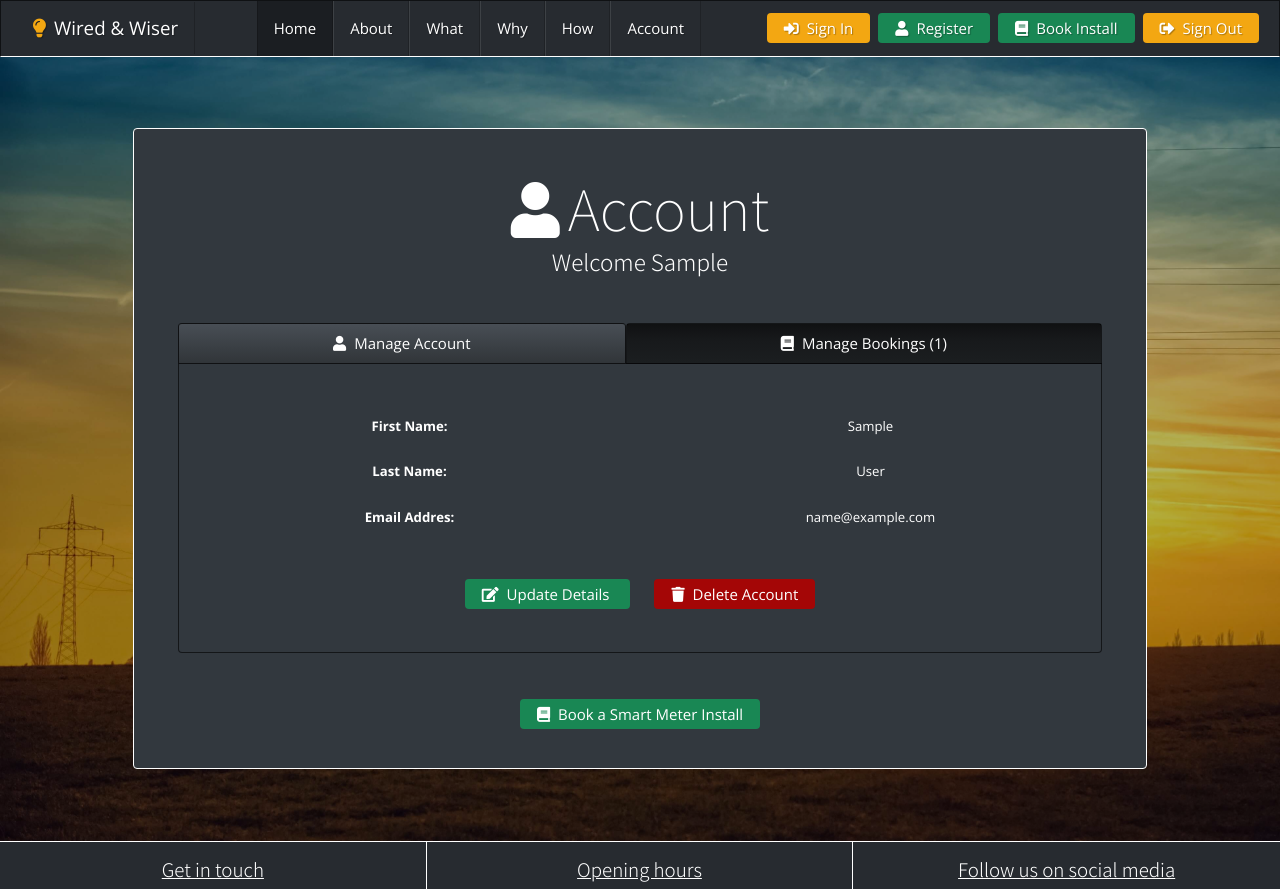
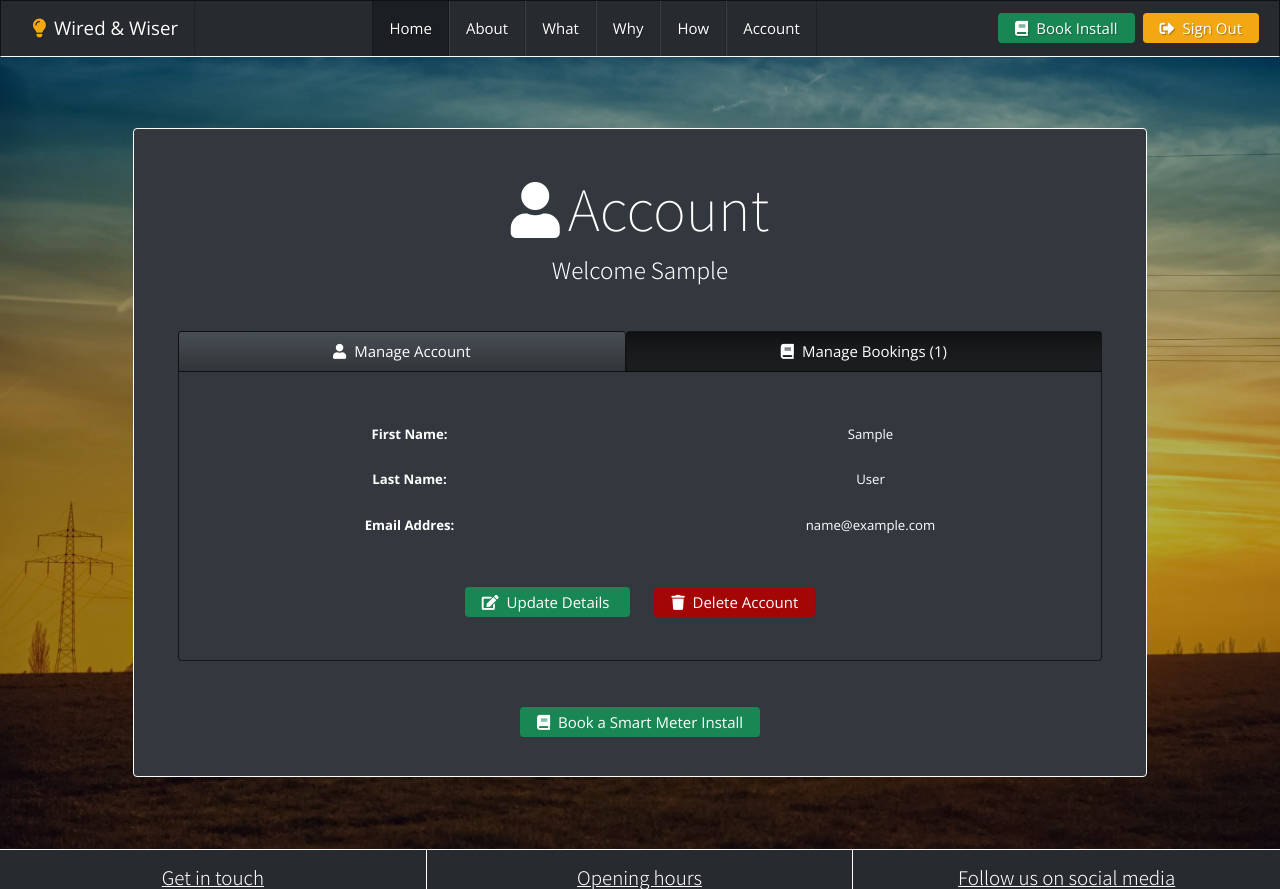
Before and after one commit to LukeGarnham/Wired-and-Wiser-MS3, a Flask app: a page that uses templates/base.html in a window 1280 px wide. Shown: the top 889 px of the page. Run offline with Flask 2, Linux system fonts and the light colour scheme; the visitor is signed in with stand-in values (Sample User, id 1); a database or web service that is not in the repository returns one stand-in record (values such as "Sample title"); some libraries are stand-ins or nearby versions.

Commit message:
Added sign out functionality.

```diff
--- a/app.py
+++ b/app.py
@@ -100,16 +100,30 @@ def account(username):
     # Use email address in session storage to search users collection.  Asign results to user.
     user = mongo.db.users.find_one(
         {"user_email_address": session["user_email_address"]})
+    # Remove the users password.  Even though it is hashed, I don't want to pass this through.
+    user.pop("password")
     # Use email address in session storage to search meter_installs collection.  Asign results to bookings.  Sort by install date and then address.
     bookings = list(mongo.db.meter_installs.find(
         {"user_email_address": session["user_email_address"]}).sort([("install_date", 1),("first_address_line", 1)]))
 
-    # Render template.  Pass through the username, user and bookings variables defined above.
-    return render_template(
-        "account.html",
-        username=username,
-        user=user,
-        bookings=bookings)
+    # Check if there is a user email address saved in session variable, if so render account page.
+    if session["user_email_address"]:
+        # Render template.  Pass through the username, user and bookings variables defined above.
+        return render_template(
+            "account.html",
+            username=username,
+            user=user,
+            bookings=bookings)
+    # If there is no user email address saved in session variable, redirect user to sign in page.
+    return redirect(url_for("signin"))
+
+
+@app.route("/signout")
+def signout():
+    # Remove the users email address from session cookies.
+    flash("You have been signed out.")
+    session.pop("user_email_address")
+    return redirect(url_for("signin"))
 
 
 if __name__ == "__main__":
--- a/templates/account.html
+++ b/templates/account.html
@@ -20,7 +20,7 @@
             <div class="card m-md-5 p-4">
                 <div class="card-body">
                     <div>
-                        <h1 class="display-4"><i class="fas fa-user mr-2"></i>Account</h1>
+                        <h1 class="display-4 mb-3"><i class="fas fa-user mr-2"></i>Account</h1>
                         <h4 class="mb-5">Welcome {{  user.first_name|capitalize  }}</h4>
                     </div>
                     <!-- The skeleton code for the tabs was copid from Bootstrap: https://getbootstrap.com/docs/4.5/components/navs/#javascript-behavior -->
--- a/templates/base.html
+++ b/templates/base.html
@@ -42,36 +42,42 @@
                     <li class="nav-item">
                         <a class="nav-link px-3" href="#" >How</a>
                     </li>
+                    {% if session.user_email_address %}
                         <li class="nav-item">
                             <a class="nav-link px-3" href="{{ url_for('account', username=session['user_email_address']) }}" >Account</a>
                         </li>
+                        <li class="nav-item d-lg-none">
+                            <a class="nav-link px-3" href="#" >Book Install</a>
+                        </li>
+                        <li class="nav-item d-lg-none">
+                            <a class="nav-link px-3" href="{{ url_for('signout') }}" >Sign Out</a>
+                        </li>
+                    {% else %}
                         <li class="nav-item d-lg-none">
                             <a class="nav-link px-3" href="{{ url_for('signin') }}" >Sign In</a>
                         </li>
                         <li class="nav-item d-lg-none">
                             <a class="nav-link px-3" href="{{ url_for('register') }}" >Register</a>
                         </li>
-                    <li class="nav-item d-lg-none">
-                        <a class="nav-link px-3" href="#" >Book Install</a>
-                    </li>
-                    <li class="nav-item d-lg-none">
-                        <a class="nav-link px-3" href="#" >Sign Out</a>
-                    </li>
+                    {% endif %}
                 </ul>
 
                 <!-- Navigation buttons (right) -->
+                {% if session.user_email_address %}
+                    <a href="#" class="d-none d-lg-block button green px-3 py-1 mx-1">
+                        <i class="fas fa-book mr-2"></i>Book Install
+                    </a>
+                    <a href="{{ url_for('signout') }}" class="d-none d-lg-block button orange px-3 py-1 mx-1" >
+                        <i class="fas fa-sign-out-alt mr-2"></i>Sign Out
+                    </a>
+                {% else %}
                     <a href="{{ url_for('signin') }}" class="d-none d-lg-block button orange px-3 py-1 mx-1">
                         <i class="fas fa-sign-in-alt mr-2"></i>Sign In
                     </a>
                     <a href="{{ url_for('register') }}" class="d-none d-lg-block button green px-3 py-1 mx-1">
                         <i class="fas fa-user mr-2"></i>Register
                     </a>
-                <a href="#" class="d-none d-lg-block button green px-3 py-1 mx-1">
-                    <i class="fas fa-book mr-2"></i>Book Install
-                </a>
-                <a href="#" class="d-none d-lg-block button orange px-3 py-1 mx-1" >
-                    <i class="fas fa-sign-out-alt mr-2"></i>Sign Out
-                </a>
+                {% endif %}
             </div>
         </nav>
     </header>
```
Lines whose indentation alone changed are shown as unchanged.
